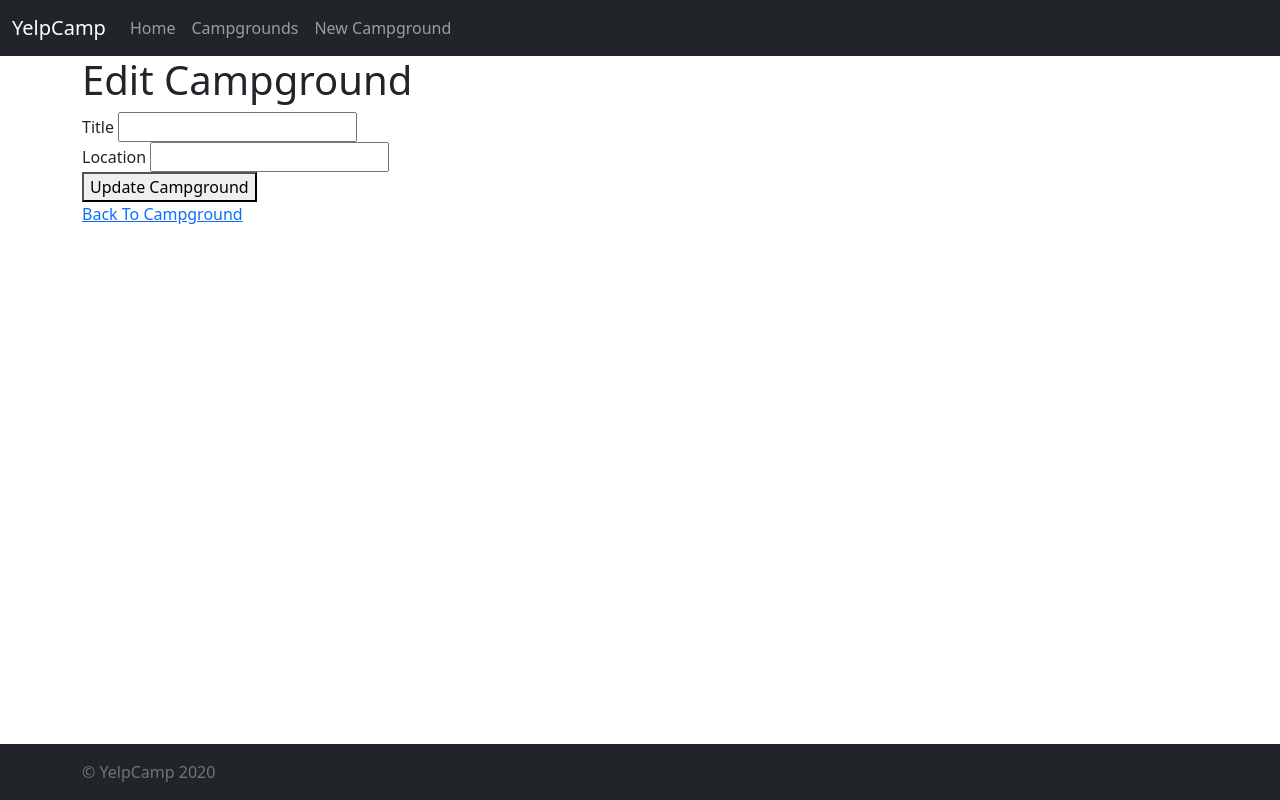
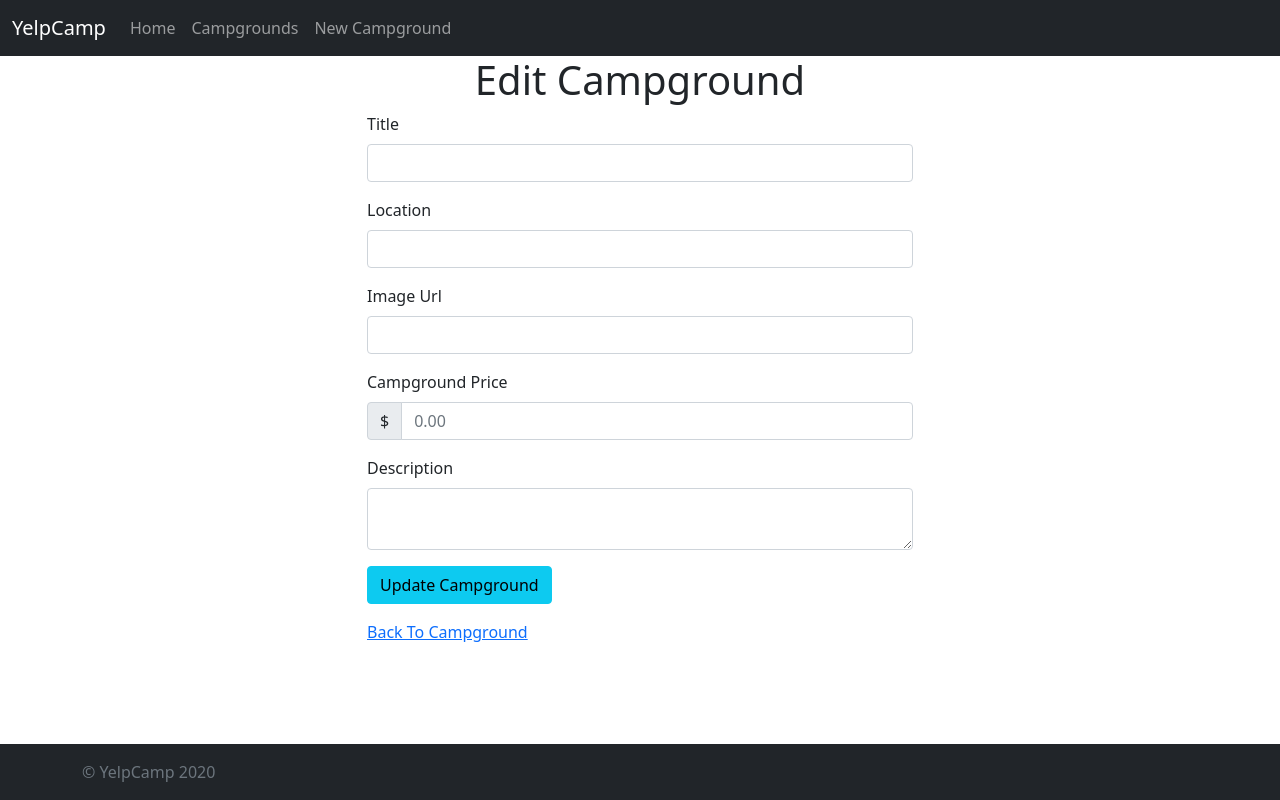
Before and after one commit to mkmenta/yelp-camp-python, a Flask app: template YelpCampPython/templates/campgrounds/edit.html in a window 1280 px wide. Run offline with Flask 2, Linux system fonts and the light colour scheme; the template is opened without the code that fills it, so the values that code supplies are empty.

Commit message:
More styling

```diff
--- a/YelpCampPython/templates/campgrounds/edit.html
+++ b/YelpCampPython/templates/campgrounds/edit.html
@@ -1,16 +1,44 @@
 {% extends "layouts/boilerplate.html" %}
 {% block body %}
-    <h1>Edit Campground</h1>
-    <form action="/campgrounds/{{ campground._id }}?_method=PUT&whatever=5" method="POST">
-        <div>
-            <label for="title">Title</label>
-            <input type="text" id="title" name="title" value="{{ campground.title }}">
+    <div class="row">
+        <h1 class="text-center">Edit Campground</h1>
+        <div class="col-6 offset-3">
+            <form action="/campgrounds/{{ campground._id }}?_method=PUT" method="POST">
+                <div class="mb-3">
+                    <label class="form-label" for="title">Title</label>
+                    <input class="form-control" type="text" id="title" name="title"
+                           value="{{ campground.title }}">
+                </div>
+                <div class="mb-3">
+                    <label class="form-label" for="location">Location</label>
+                    <input class="form-control" type="text" id="location" name="location"
+                           value="{{ campground.location }}">
+                </div>
+                <div class="mb-3">
+                    <label class="form-label" for="image">Image Url</label>
+                    <input class="form-control" type="text" id="image" name="image"
+                           value="{{ campground.image }}">
+                </div>
+                <div class="mb-3">
+                    <label class="form-label" for="price">Campground Price</label>
+                    <div class="input-group">
+                        <span class="input-group-text" id="price-label">$</span>
+                        <input type="text" class="form-control" id="price" placeholder="0.00" aria-label="price"
+                               aria-describedby="price-label" name="price" value="{{ campground.price }}">
+                    </div>
+                </div>
+
+                <div class="mb-3">
+                    <label class="form-label" for="description">Description</label>
+                    <textarea class="form-control" type="text" id="description"
+                              name="description">{{ campground.description }}</textarea>
+                </div>
+                <div class="mb-3">
+                    <button class="btn btn-info">Update Campground</button>
+                </div>
+            </form>
+            <a href="/campgrounds/{{ campground._id }}">Back To Campground</a>
+
         </div>
-        <div>
-            <label for="location">Location</label>
-            <input type="text" id="location" name="location" value="{{ campground.location }}">
-        </div>
-        <button>Update Campground</button>
-    </form>
-    <a href="/campgrounds/{{ campground._id }}">Back To Campground</a>
+    </div>
 {% endblock %}
```
Also changed, not shown: YelpCampPython/templates/campgrounds/index.html (+20 -5 lines), YelpCampPython/templates/campgrounds/new.html (+36 -12 lines), YelpCampPython/templates/campgrounds/show.html (+24 -12 lines).
